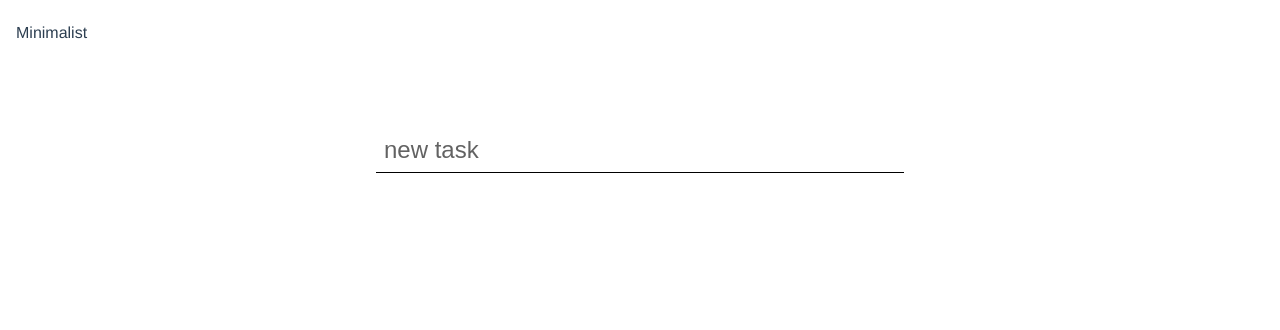
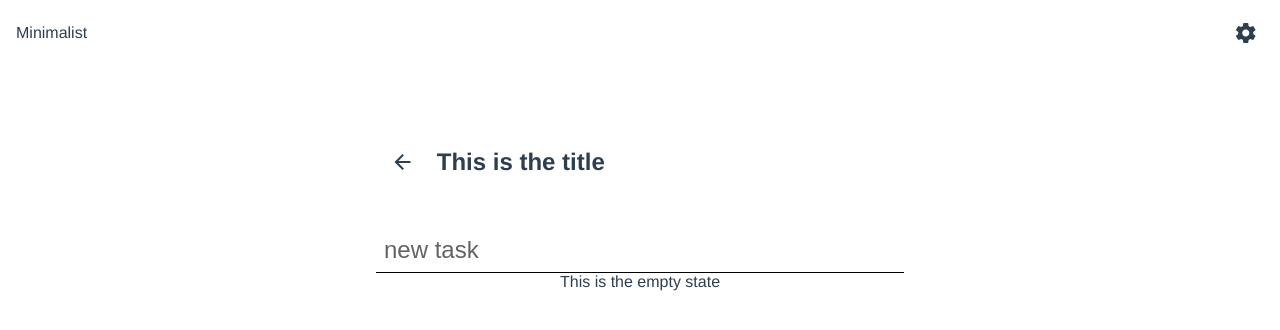
Before and after one commit to Blaise1030/minimalist, a Vue app: page /home in a window 1280 px wide. Shown: the top 330 px of the page. Built offline with nearby package versions, Linux system fonts and the light colour scheme.

Commit message:
Refactored into ListHeader component

```diff
--- a/src/components/IconButton.vue
+++ b/src/components/IconButton.vue
@@ -19,12 +19,14 @@ export default defineComponent({
 });
 </script>
 
-<style>
+<style scoped>
 .icon-button {
   margin: 0.2rem;
   padding: 0.2rem;
   border-radius: 50%;
   transition: 0.5s;
+  cursor: pointer;
+  user-select: none;
 }
 
 .icon-button:hover {
--- /dev/null
+++ b/src/components/ListHeader.vue
@@ -0,0 +1,34 @@
+<template>
+  <div class="header">
+    <IconButton icon="arrow_back" />
+    <span style="width: 1rem"></span>
+    <h2>{{ title }}</h2>
+  </div>
+</template>
+
+<script lang="ts">
+import { defineComponent } from "vue";
+import IconButton from "@/components/IconButton.vue";
+
+export default defineComponent({
+  name: "ListHeader",
+  components: { IconButton },
+  props: {
+    title: String,
+  },
+  setup() {
+    return {};
+  },
+});
+</script>
+
+<style scoped>
+.header {
+  height: fit-content;
+  width: 100%;
+  display: flex;
+  flex-direction: row;
+  align-items: center;
+  justify-content: flex-start;
+}
+</style>
--- a/src/views/Home.vue
+++ b/src/views/Home.vue
@@ -1,11 +1,11 @@
 <template>
+  <nav class="topbar" v-bind:class="{ 'show-bottom-bar': state.showBottomBar }">
+    <ListHeader v-if="ISMOBILE" :title="state.title" />
+    <p v-if="!ISMOBILE">Minimalist</p>
+    <IconButton icon="settings" />
+  </nav>
   <div class="home">
-    <nav
-      class="header"
-      v-bind:class="{ 'show-bottom-bar': state.showBottomBar }"
-    >
-      <p>Minimalist</p>
-    </nav>
+    <ListHeader v-if="!ISMOBILE" :title="state.title" />
     <input
       class="input-box"
       type="text"
@@ -13,7 +13,14 @@
       @keyup.enter="onSubmit"
       placeholder="new task"
     />
-    <div class="list">
+
+    <div v-if="state.undoneTask.length <= 0 && state.doneTask.length <= 0">
+      This is the empty state
+    </div>
+    <div
+      class="list"
+      v-if="state.undoneTask.length > 0 || state.doneTask.length > 0"
+    >
       <ListItem
         v-for="item in state.undoneTask"
         v-bind:key="item.id"
@@ -30,11 +37,13 @@
 
 <script lang="ts">
 import ListItem from "@/components/ListItem.vue";
+import ListHeader from "@/components/ListHeader.vue";
 import { defineComponent, onMounted, reactive } from "vue";
 import Task from "@/Task";
+import IconButton from "@/components/IconButton.vue";
 
 export default defineComponent({
-  components: { ListItem },
+  components: { ListItem, IconButton, ListHeader },
   name: "Home",
   setup() {
     const state = reactive<{
@@ -42,11 +51,13 @@ export default defineComponent({
       showBottomBar: boolean;
       doneTask: Task[];
       undoneTask: Task[];
+      title: string;
     }>({
       newTask: "",
       showBottomBar: false,
       doneTask: [],
       undoneTask: [],
+      title: "This is the title",
     });
 
     onMounted(() => {
@@ -55,6 +66,8 @@ export default defineComponent({
         () => (state.showBottomBar = window.scrollY > 110)
       );
     });
+
+    const ISMOBILE = window.innerWidth < 428;
 
     const onSubmit = () => {
       if (state.newTask.trim().length > 0) {
@@ -83,12 +96,13 @@ export default defineComponent({
     return {
       onSubmit,
       state,
+      ISMOBILE,
     };
   },
 });
 </script>
 
-<style>
+<style scoped>
 .home {
   width: 40%;
   margin: auto;
@@ -105,10 +119,10 @@ export default defineComponent({
   border: none;
   width: 100%;
   border-bottom: 0.1rem solid black;
-  padding: 0.1rem;
   outline: none;
   padding: 0.5rem;
   transition: 0.5s;
+  margin-top: 2rem;
 }
 
 .input-box::placeholder {
@@ -119,12 +133,13 @@ export default defineComponent({
   padding-top: 1rem;
   width: 100%;
 }
-.header {
+.topbar {
   padding: 0.5rem 1rem;
   box-sizing: border-box;
   display: flex;
   flex-direction: row;
   align-items: center;
+  justify-content: space-between;
   position: fixed;
   text-align: start;
   z-index: 2;
@@ -132,6 +147,15 @@ export default defineComponent({
   left: 0;
   top: 0;
   background-color: white;
+}
+
+.header {
+  height: fit-content;
+  width: 100%;
+  display: flex;
+  flex-direction: row;
+  align-items: center;
+  justify-content: flex-start;
 }
 
 .show-bottom-bar {
@@ -143,15 +167,14 @@ export default defineComponent({
     width: 100%;
     margin: auto;
     padding: 1rem;
-    padding-top: 8rem;
+    padding-top: 4rem;
     display: flex;
     align-items: center;
     justify-content: center;
     flex-direction: column;
     box-sizing: border-box;
   }
-
-  .header {
+  .topbar {
     padding: 0.5rem 1rem;
     box-sizing: border-box;
     display: flex;
```
